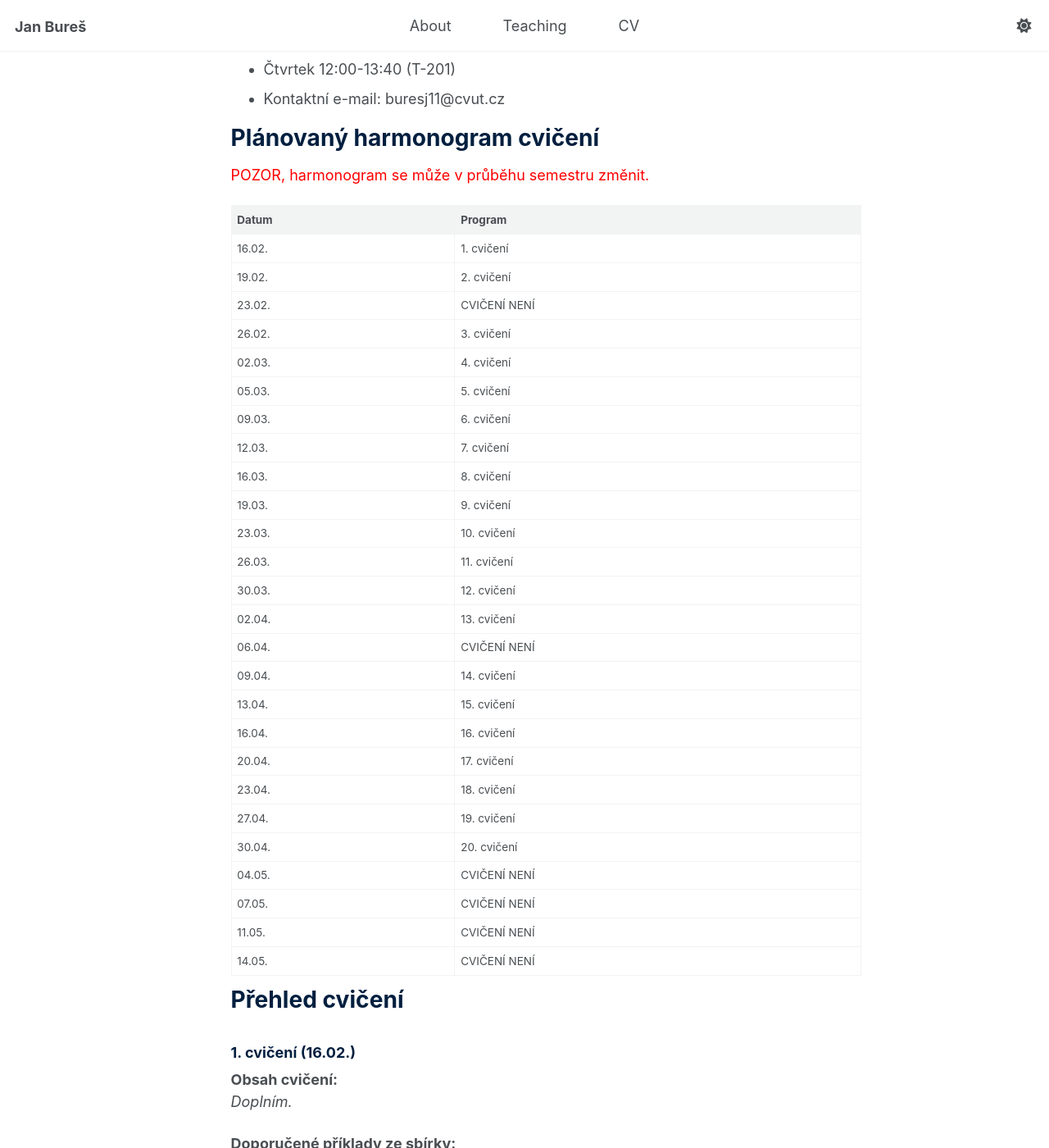
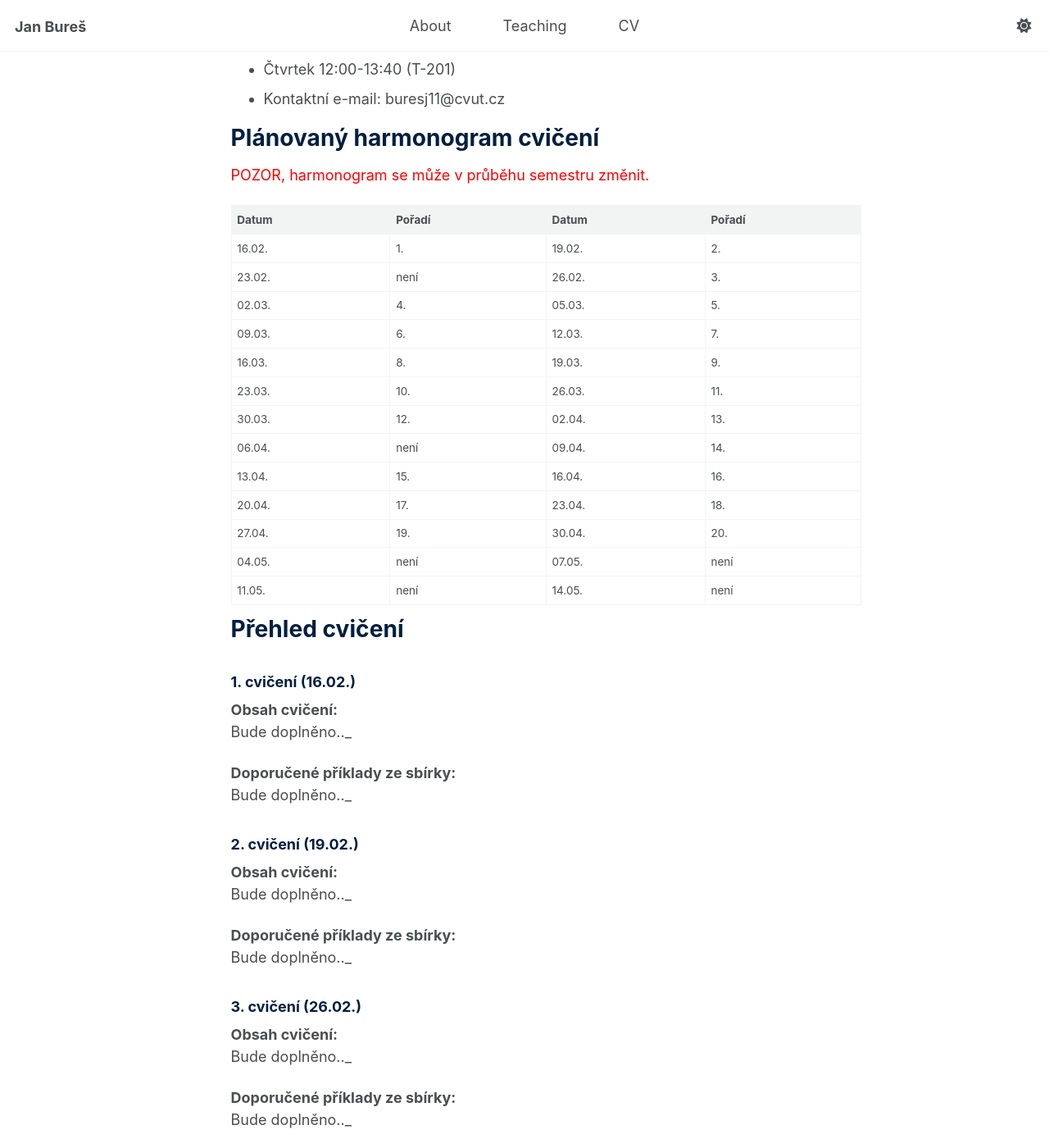
Before and after one commit to buresjan/buresjan.github.io, a Jekyll site: the page built from _teaching/2023-fall-01mat2-calculus-c-ii-i.md, in a window 1280 px wide and 1400 px high, scrolled down 313 px. Shown: the whole window at 82% size. Built offline with Jekyll 4.4.1, drawn with Linux system fonts in a browser that asks for light colours; some of the changed text lies outside the part shown.

Commit message:
better formatting

```diff
--- a/_teaching/2023-fall-01mat2-calculus-c-ii-i.md
+++ b/_teaching/2023-fall-01mat2-calculus-c-ii-i.md
@@ -29,34 +29,21 @@ Plánovaný harmonogram cvičení
 POZOR, harmonogram se může v průběhu semestru změnit.
 </p>
 
-| Datum | Program |
-| --- | --- |
-| 16.02. | 1. cvičení |
-| 19.02. | 2. cvičení |
-| 23.02. | CVIČENÍ NENÍ |
-| 26.02. | 3. cvičení |
-| 02.03. | 4. cvičení |
-| 05.03. | 5. cvičení |
-| 09.03. | 6. cvičení |
-| 12.03. | 7. cvičení |
-| 16.03. | 8. cvičení |
-| 19.03. | 9. cvičení |
-| 23.03. | 10. cvičení |
-| 26.03. | 11. cvičení |
-| 30.03. | 12. cvičení |
-| 02.04. | 13. cvičení |
-| 06.04. | CVIČENÍ NENÍ |
-| 09.04. | 14. cvičení |
-| 13.04. | 15. cvičení |
-| 16.04. | 16. cvičení |
-| 20.04. | 17. cvičení |
-| 23.04. | 18. cvičení |
-| 27.04. | 19. cvičení |
-| 30.04. | 20. cvičení |
-| 04.05. | CVIČENÍ NENÍ |
-| 07.05. | CVIČENÍ NENÍ |
-| 11.05. | CVIČENÍ NENÍ |
-| 14.05. | CVIČENÍ NENÍ |
+| Datum | Pořadí | Datum | Pořadí |
+| --- | --- | --- | --- |
+| 16.02. | 1. | 19.02. | 2. |
+| 23.02. | není | 26.02. | 3. |
+| 02.03. | 4. | 05.03. | 5. |
+| 09.03. | 6. | 12.03. | 7. |
+| 16.03. | 8. | 19.03. | 9. |
+| 23.03. | 10. | 26.03. | 11. |
+| 30.03. | 12. | 02.04. | 13. |
+| 06.04. | není | 09.04. | 14. |
+| 13.04. | 15. | 16.04. | 16. |
+| 20.04. | 17. | 23.04. | 18. |
+| 27.04. | 19. | 30.04. | 20. |
+| 04.05. | není | 07.05. | není |
+| 11.05. | není | 14.05. | není |
 
 Přehled cvičení
 ======
@@ -64,159 +51,159 @@ Přehled cvičení
 ### 1. cvičení (16.02.)
 
 **Obsah cvičení:**
-_Doplním._
+Bude doplněno.._
 
 **Doporučené příklady ze sbírky:**
-_Doplním._
+Bude doplněno.._
 
 ### 2. cvičení (19.02.)
 
 **Obsah cvičení:**
-_Doplním._
+Bude doplněno.._
 
 **Doporučené příklady ze sbírky:**
-_Doplním._
+Bude doplněno.._
 
 ### 3. cvičení (26.02.)
 
 **Obsah cvičení:**
-_Doplním._
+Bude doplněno.._
 
 **Doporučené příklady ze sbírky:**
-_Doplním._
+Bude doplněno.._
 
 ### 4. cvičení (02.03.)
 
 **Obsah cvičení:**
-_Doplním._
+Bude doplněno.._
 
 **Doporučené příklady ze sbírky:**
-_Doplním._
+Bude doplněno.._
 
 ### 5. cvičení (05.03.)
 
 **Obsah cvičení:**
-_Doplním._
+Bude doplněno.._
 
 **Doporučené příklady ze sbírky:**
-_Doplním._
+Bude doplněno.._
 
 ### 6. cvičení (09.03.)
 
 **Obsah cvičení:**
-_Doplním._
+Bude doplněno.._
 
 **Doporučené příklady ze sbírky:**
-_Doplním._
+Bude doplněno.._
 
 ### 7. cvičení (12.03.)
 
 **Obsah cvičení:**
-_Doplním._
+Bude doplněno.._
 
 **Doporučené příklady ze sbírky:**
-_Doplním._
+Bude doplněno.._
 
 ### 8. cvičení (16.03.)
 
 **Obsah cvičení:**
-_Doplním._
+Bude doplněno.._
 
 **Doporučené příklady ze sbírky:**
-_Doplním._
+Bude doplněno.._
 
 ### 9. cvičení (19.03.)
 
 **Obsah cvičení:**
-_Doplním._
+Bude doplněno.._
 
 **Doporučené příklady ze sbírky:**
-_Doplním._
+Bude doplněno.._
 
 ### 10. cvičení (23.03.)
 
 **Obsah cvičení:**
-_Doplním._
+Bude doplněno.._
 
 **Doporučené příklady ze sbírky:**
-_Doplním._
+Bude doplněno.._
 
 ### 11. cvičení (26.03.)
 
 **Obsah cvičení:**
-_Doplním._
+Bude doplněno.._
 
 **Doporučené příklady ze sbírky:**
-_Doplním._
+Bude doplněno.._
 
 ### 12. cvičení (30.03.)
 
 **Obsah cvičení:**
-_Doplním._
+Bude doplněno.._
 
 **Doporučené příklady ze sbírky:**
-_Doplním._
+Bude doplněno.._
 
 ### 13. cvičení (02.04.)
 
 **Obsah cvičení:**
-_Doplním._
+Bude doplněno.._
 
 **Doporučené příklady ze sbírky:**
-_Doplním._
+Bude doplněno.._
 
 ### 14. cvičení (09.04.)
 
 **Obsah cvičení:**
-_Doplním._
+Bude doplněno.._
 
 **Doporučené příklady ze sbírky:**
-_Doplním._
+Bude doplněno.._
 
 ### 15. cvičení (13.04.)
 
 **Obsah cvičení:**
-_Doplním._
+Bude doplněno.._
 
 **Doporučené příklady ze sbírky:**
-_Doplním._
+Bude doplněno.._
 
 ### 16. cvičení (16.04.)
 
 **Obsah cvičení:**
-_Doplním._
+Bude doplněno.._
 
 **Doporučené příklady ze sbírky:**
-_Doplním._
+Bude doplněno.._
 
 ### 17. cvičení (20.04.)
 
 **Obsah cvičení:**
-_Doplním._
+Bude doplněno.._
 
 **Doporučené příklady ze sbírky:**
-_Doplním._
+Bude doplněno.._
 
 ### 18. cvičení (23.04.)
 
 **Obsah cvičení:**
-_Doplním._
+Bude doplněno.._
 
 **Doporučené příklady ze sbírky:**
-_Doplním._
+Bude doplněno.._
 
 ### 19. cvičení (27.04.)
 
 **Obsah cvičení:**
-_Doplním._
+Bude doplněno.._
 
 **Doporučené příklady ze sbírky:**
-_Doplním._
+Bude doplněno.._
 
 ### 20. cvičení (30.04.)
 
 **Obsah cvičení:**
-_Doplním._
+Bude doplněno.._
 
 **Doporučené příklady ze sbírky:**
-_Doplním._
+Bude doplněno.._
```
